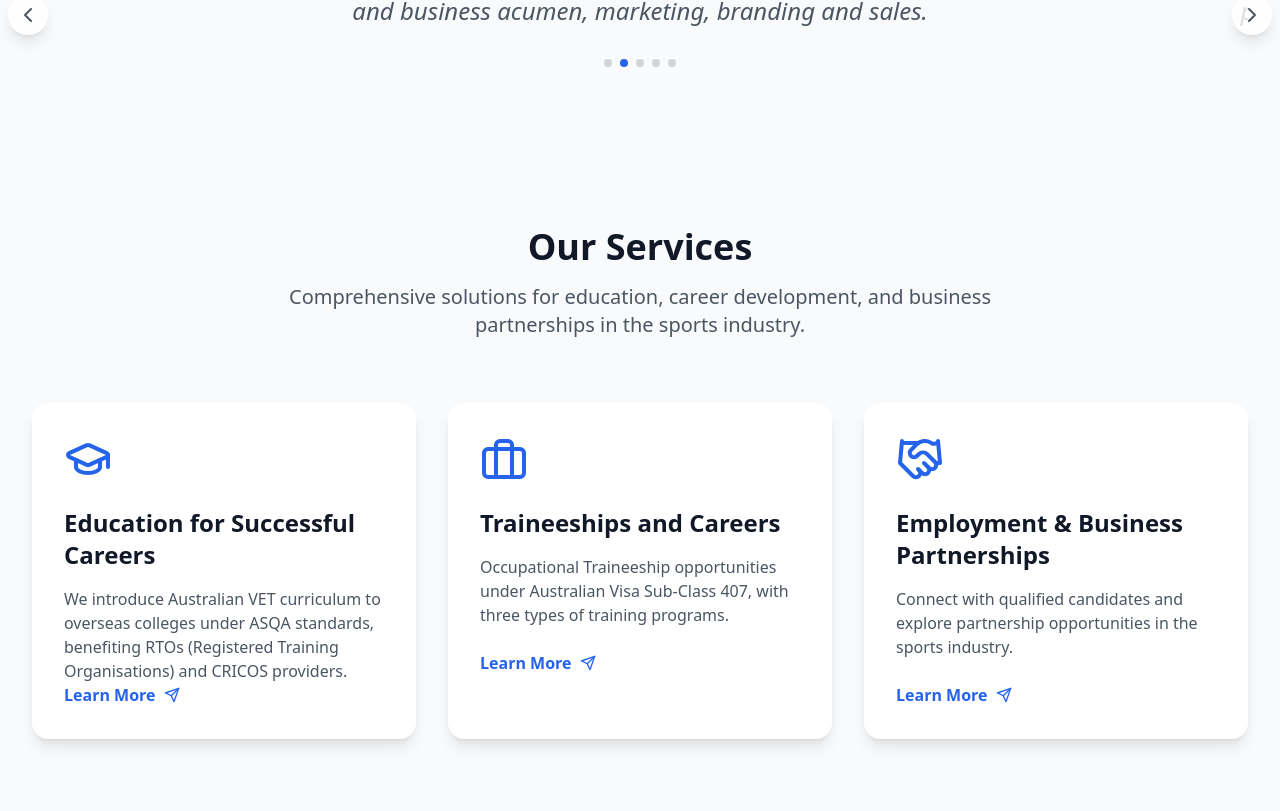
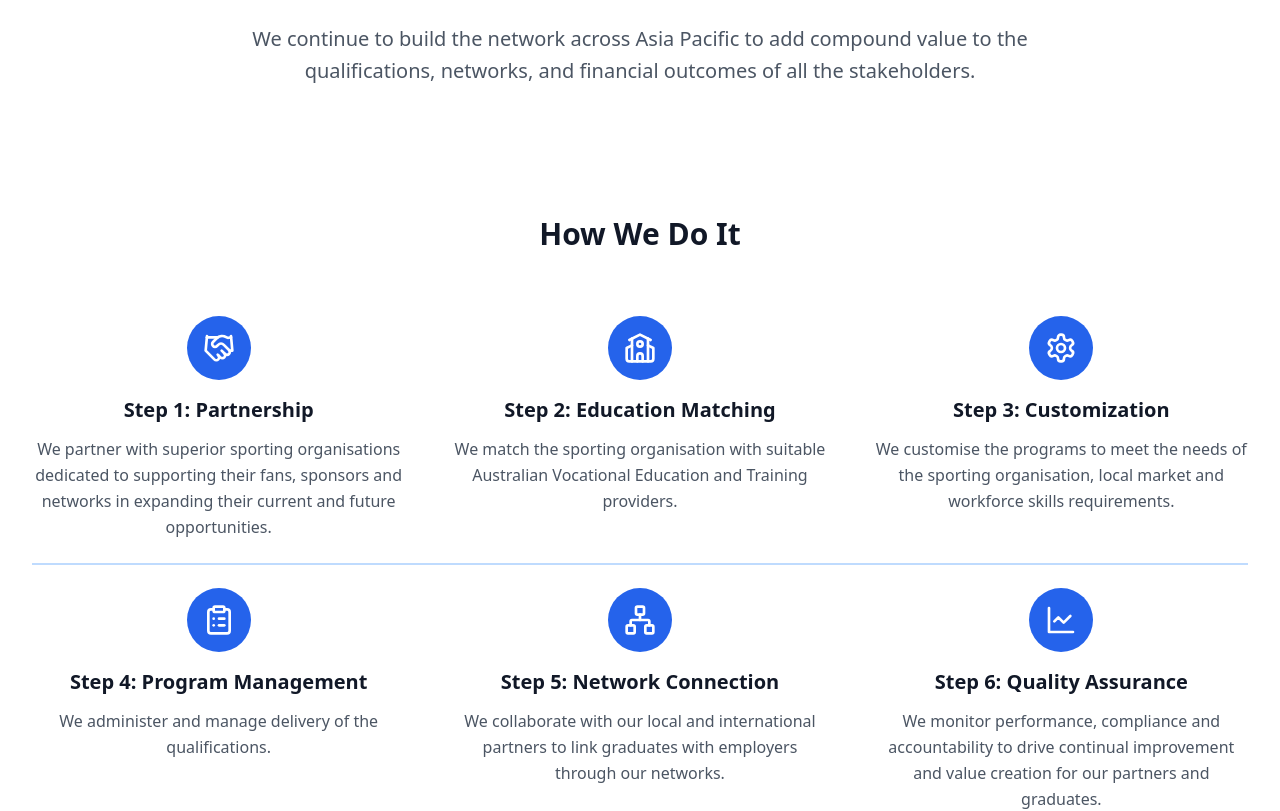
Before and after one commit to sameerbulakh/apac, a React (Vite) app: page / in a window 1280 px wide. Shown: the part 2653-3464 px from the top of the page. Built offline with nearby package versions, Linux system fonts and the light colour scheme.

Commit message:
Add How We Do It section with visual step process and fix App.tsx imports

```diff
--- a/src/App.tsx
+++ b/src/App.tsx
@@ -2,25 +2,21 @@ import React from 'react';
 import Header from './components/Header';
 import Hero from './components/Hero';
 import WhatWeDo from './components/WhatWeDo';
-import Slider from './components/Slider';
-import Services from './components/Services';
-import OurCourses from './components/OurCourses';
+import HowWeDoIt from './components/HowWeDoIt';
+import OurMission from './components/OurMission';
 import AboutUs from './components/AboutUs';
-import OurNetwork from './components/OurNetwork';
 import ContactUs from './components/ContactUs';
 
 function App() {
   return (
-    <div className="min-h-screen bg-gray-50">
+    <div className="min-h-screen bg-white">
       <Header />
       <main>
         <Hero />
+        <OurMission />
         <WhatWeDo />
-        <Slider />
-        <Services />
-        <OurCourses />
+        <HowWeDoIt />
         <AboutUs />
-        <OurNetwork />
         <ContactUs />
       </main>
     </div>
--- /dev/null
+++ b/src/components/HowWeDoIt.tsx
@@ -0,0 +1,69 @@
+import React from 'react';
+import { Handshake, School, Settings, ClipboardList, Network, LineChart } from 'lucide-react';
+
+const HowWeDoIt = () => {
+  const steps = [
+    {
+      icon: Handshake,
+      title: 'Step 1: Partnership',
+      description: 'We partner with superior sporting organisations dedicated to supporting their fans, sponsors and networks in expanding their current and future opportunities.'
+    },
+    {
+      icon: School,
+      title: 'Step 2: Education Matching',
+      description: 'We match the sporting organisation with suitable Australian Vocational Education and Training providers.'
+    },
+    {
+      icon: Settings,
+      title: 'Step 3: Customization',
+      description: 'We customise the programs to meet the needs of the sporting organisation, local market and workforce skills requirements.'
+    },
+    {
+      icon: ClipboardList,
+      title: 'Step 4: Program Management',
+      description: 'We administer and manage delivery of the qualifications.'
+    },
+    {
+      icon: Network,
+      title: 'Step 5: Network Connection',
+      description: 'We collaborate with our local and international partners to link graduates with employers through our networks.'
+    },
+    {
+      icon: LineChart,
+      title: 'Step 6: Quality Assurance',
+      description: 'We monitor performance, compliance and accountability to drive continual improvement and value creation for our partners and graduates.'
+    }
+  ];
+
+  return (
+    <section className="py-16 bg-white" id="how-we-do-it">
+      <div className="max-w-7xl mx-auto px-4 sm:px-6 lg:px-8">
+        <div className="text-center mb-16">
+          <h2 className="text-3xl font-bold text-gray-900">How We Do It</h2>
+        </div>
+
+        <div className="relative">
+          {/* Connection line */}
+          <div className="hidden lg:block absolute top-1/2 left-0 w-full h-0.5 bg-blue-200 -translate-y-1/2" />
+
+          <div className="grid grid-cols-1 md:grid-cols-2 lg:grid-cols-3 gap-8 lg:gap-12">
+            {steps.map((step, index) => (
+              <div key={index} className="relative flex flex-col items-center">
+                {/* Step number bubble with icon */}
+                <div className="relative">
+                  <div className="w-16 h-16 bg-blue-600 rounded-full flex items-center justify-center text-white mb-4 relative z-10">
+                    <step.icon className="w-8 h-8" />
+                  </div>
+                </div>
+                <h3 className="text-xl font-semibold text-gray-900 mb-3">{step.title}</h3>
+                <p className="text-gray-600 text-center leading-relaxed">{step.description}</p>
+              </div>
+            ))}
+          </div>
+        </div>
+      </div>
+    </section>
+  );
+};
+
+export default HowWeDoIt;
```
